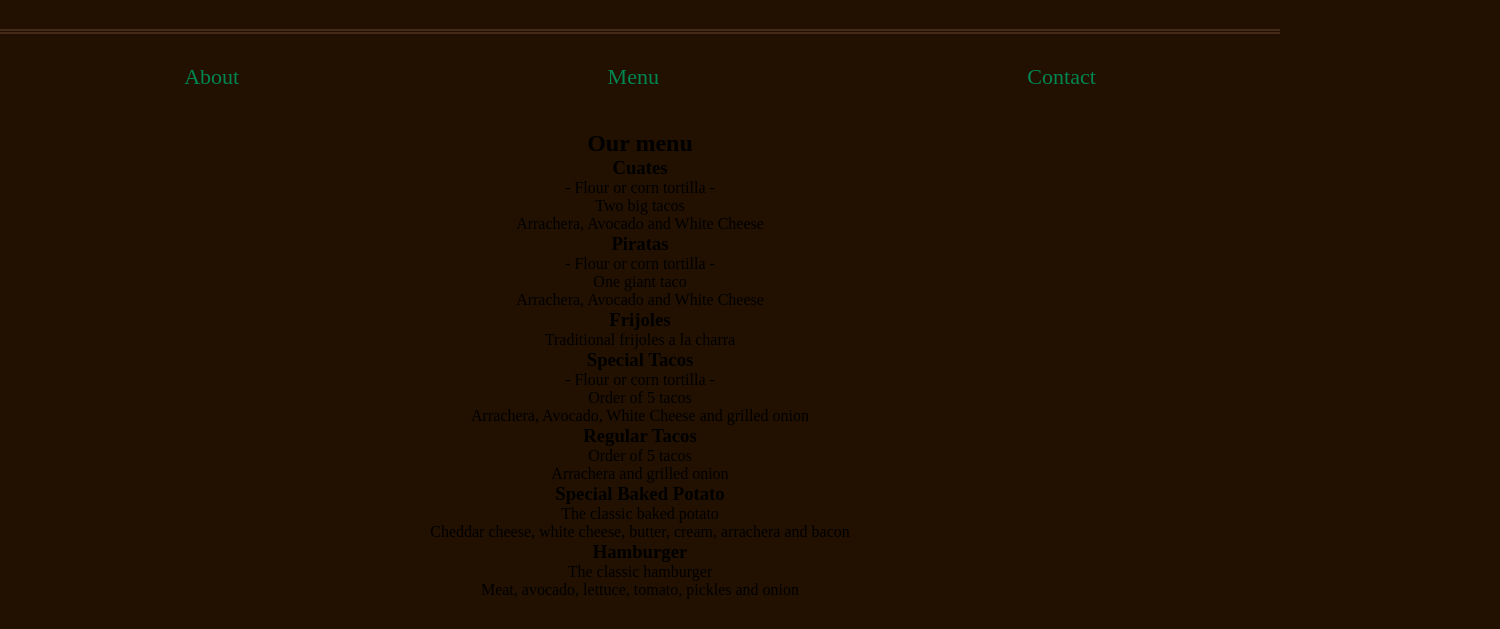
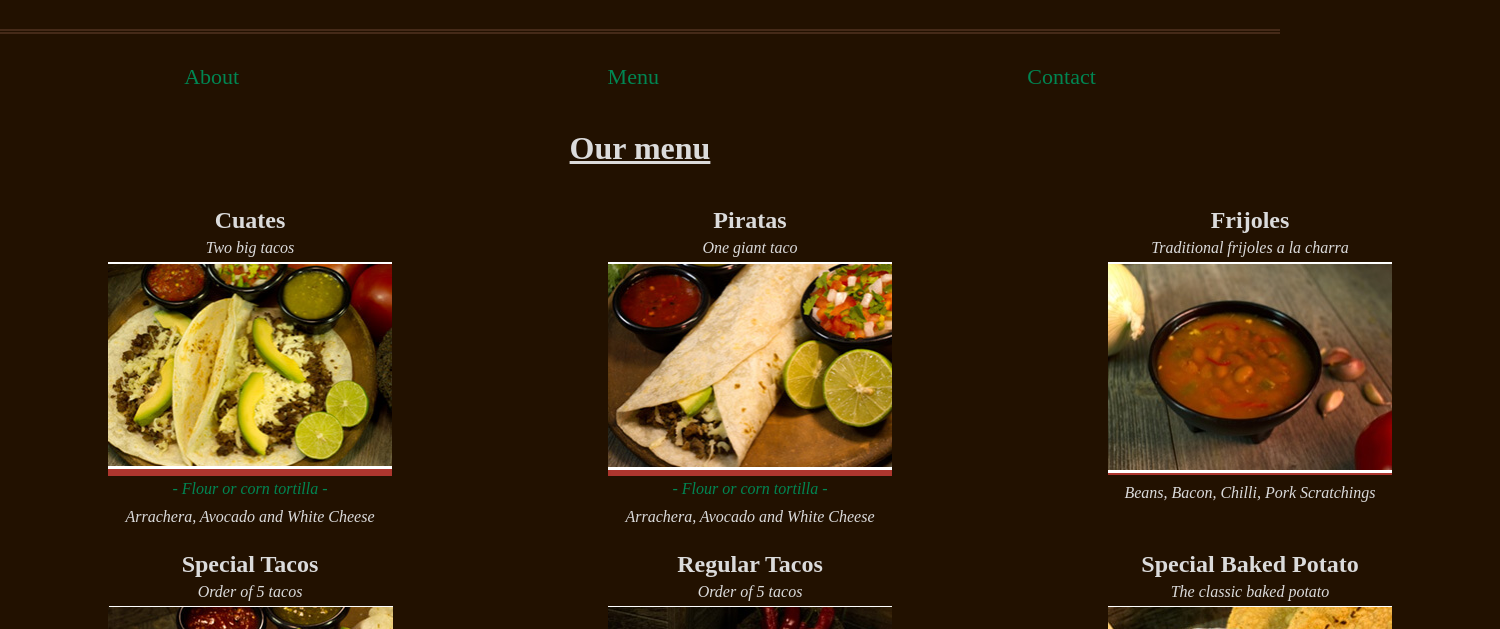
Before and after one commit to bernardogarza/restaurantJS, a website built with webpack: page src/index.html in a window 1280 px wide. Both pictures are taken after a click on the item "Menu". Shown: the part 171-800 px from the top of the page, 1500 px wide, since content can reach past the window. Built offline with nearby package versions, Linux system fonts and the light colour scheme.

Commit message:
Finished the menu style

```diff
--- a/src/partials/about.js
+++ b/src/partials/about.js
@@ -3,7 +3,7 @@ function aboutTab() {
   aboutDiv.classList.add('about');
   aboutDiv.innerHTML = `<h1>Who we are?</h1>
   <p>In 1984 we open our doors in the city of Monterrey, N.L., with a small branch with a capacity for 20 people and the menu was just hamburgers and french fries.<br>In 1990, looking for a bigger menu and more choices for our clients, the arrachera tacos arrived, being our clients favorite. We stand out for our food quality in all of our products, being a 100% family restaurant and our good service.</p>
-  <img src="./static/about.png" class="logo">`;
+  <img src="./static/about.png">`;
   return aboutDiv;
 }
 
--- a/src/partials/menu.js
+++ b/src/partials/menu.js
@@ -2,51 +2,62 @@ function menuTab(){
     const menu = document.createElement('div');
     menu.classList.add('menu');
 
-    menu.innerHTML = `<h2> Our menu </h2>
+    menu.innerHTML = `
+    <h1> Our menu </h1>
+    <div class="flex">
       <div class="dish">
-      <h3>Cuates</h3>
+        <h2>Cuates</h2>
+        <p>Two big tacos</p>
+        <img src="./static/cuates.png">
         <p class="tortilla">- Flour or corn tortilla -</p>
-      <p>Two big tacos</p>
         <div class="ingredients">Arrachera, Avocado and White Cheese</div>
       </div>
 
       <div class="dish">
-      <h3>Piratas</h3>
+        <h2>Piratas</h2>
+        <p>One giant taco</p>
+        <img src="./static/pirata.png">
         <p class="tortilla">- Flour or corn tortilla -</p>
-      <p>One giant taco</p>
         <div class="ingredients">Arrachera, Avocado and White Cheese</div>
       </div>
 
       <div class="dish">
-      <h3>Frijoles</h3>
+        <h2>Frijoles</h2>
         <p>Traditional frijoles a la charra</p>
+        <img src="./static/frijoles.png">
+        <div class="ingredients">Beans, Bacon, Chilli, Pork Scratchings</div>
     </div>
 
       <div class="dish">
-      <h3>Special Tacos</h3>
+        <h2>Special Tacos</h2>
+        <p>Order of 5 tacos</p>
+        <img src="./static/special-tacos.png">
         <p class="tortilla">- Flour or corn tortilla -</p>
-      <p>Order of 5 tacos</p>
         <div class="ingredients">Arrachera, Avocado, White Cheese and grilled onion</div>
       </div>
 
       <div class="dish">
-      <h3>Regular Tacos</h3>
+        <h2>Regular Tacos</h2>
         <p>Order of 5 tacos</p>
+        <img src="./static/regular-tacos.png">
+        <p class="tortilla">- Flour or corn tortilla -</p>
         <div class="ingredients">Arrachera and grilled onion</div>
     </div>
 
       <div class="dish">
-      <h3>Special Baked Potato</h3>
+        <h2>Special Baked Potato</h2>
         <p>The classic baked potato</p>
+        <img src="./static/potato.png">
         <div class="ingredients">Cheddar cheese, white cheese, butter, cream, arrachera and bacon</div>
     </div>
 
       <div class="dish">
-      <h3>Hamburger</h3>
+        <h2>Hamburger</h2>
         <p>The classic hamburger</p>
+        <img src="./static/hamburger.png">
         <div class="ingredients">Meat, avocado, lettuce, tomato, pickles and onion</div>
     </div>
-   `;
+  </div>`;
 
     return menu
 }
--- a/src/style/main.scss
+++ b/src/style/main.scss
@@ -63,8 +63,9 @@ li {
 .about {
     margin: 0 400px;
     color: $txt-color;
+    cursor: default;
     h1{
-        padding-bottom: 60px;
+        padding-bottom: 40px;
         text-decoration: underline;
     }
     p{
@@ -72,8 +73,38 @@ li {
         text-align: left;
     }
     img{
-        padding-top: 50px;
-        width: 50%;
+        padding-top: 30px;
         border-radius: 5px;
     }
 }
+
+.menu {
+    color: $txt-color;
+    cursor: default;
+    .flex{
+        display: inline-grid;
+        grid-template-columns: 500px 500px 500px;
+    }
+    .dish{
+        padding-bottom: 25px;
+        text-align: center;
+    }
+    h1 {
+        padding-bottom: 40px;
+        text-decoration: underline;
+    }
+    h2 {
+        padding-bottom: 5px;
+    }
+    p{
+        font-style: italic;
+        padding-bottom: 5px;
+    }
+    p.tortilla {
+        color: $tab-color;
+    }
+    .ingredients {
+        font-style: italic;
+        padding-top: 5px;
+    }
+}
```
Also changed, not shown: src/index.js (+8 -0 lines), src/static/cuates.png (added), src/static/frijoles.png (added), src/static/hamburger.png (added), src/static/pirata.png (added), src/static/potato.png (added), src/static/regular-tacos.png (added), src/static/special-tacos.png (added). Lines whose indentation alone changed are shown as unchanged.
